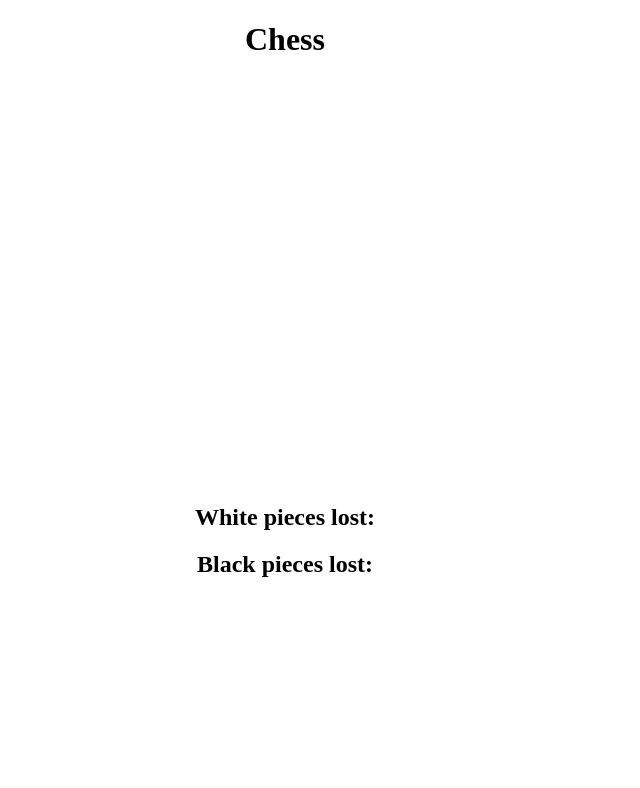
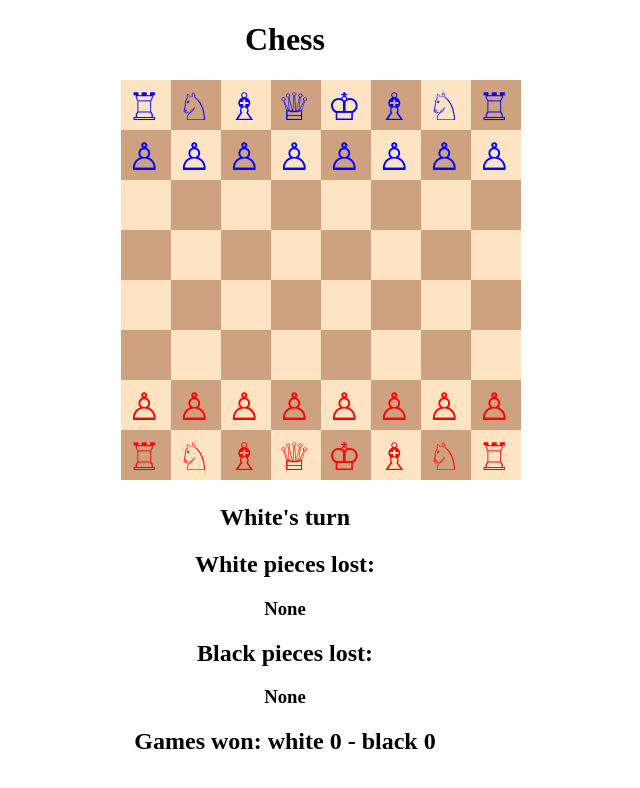
Before and after one commit to ChamathkaSadamini/chessgame.github.io, a website: page index.html in a window 1280 px wide. Shown: the whole page, without its empty margins (355-995 px from the left). Drawn offline with Linux system fonts and the light colour scheme.

Commit message:
Update index.html

```diff
--- a/index.html
+++ b/index.html
@@ -3,7 +3,7 @@
 <head>
     <title>Chess - Pascualex</title>
     <meta charset="UTF-8">
-    <script type="text/javascript" src="./javascript/chess.js"></script>
+    <script type="text/javascript" src="chess.js"></script>
 	<style>
 		h1,h2,h3{
 			text-align:center;
```
